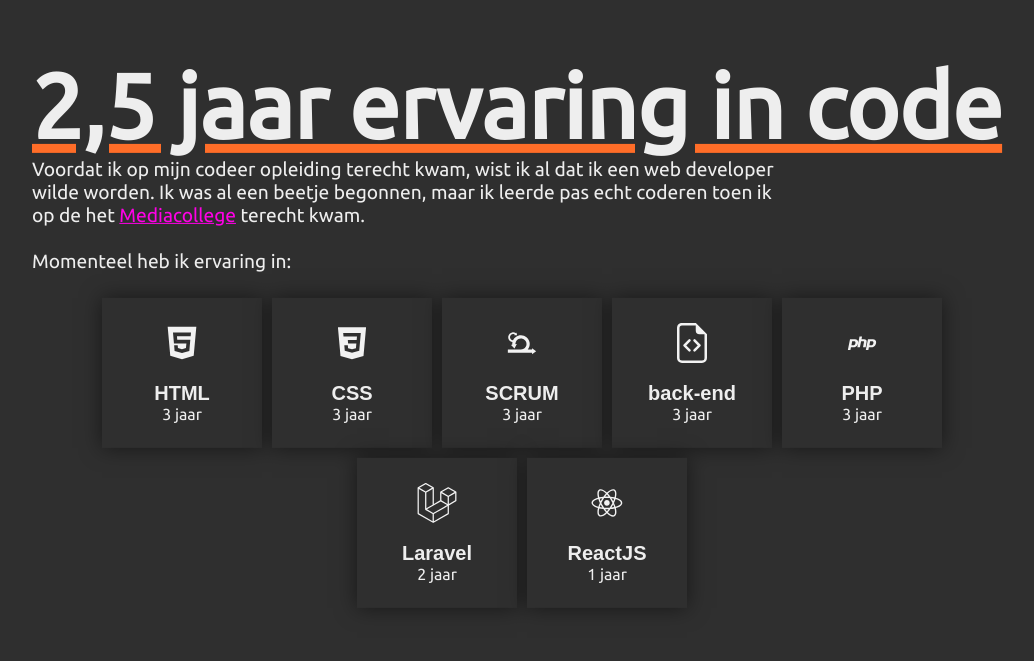
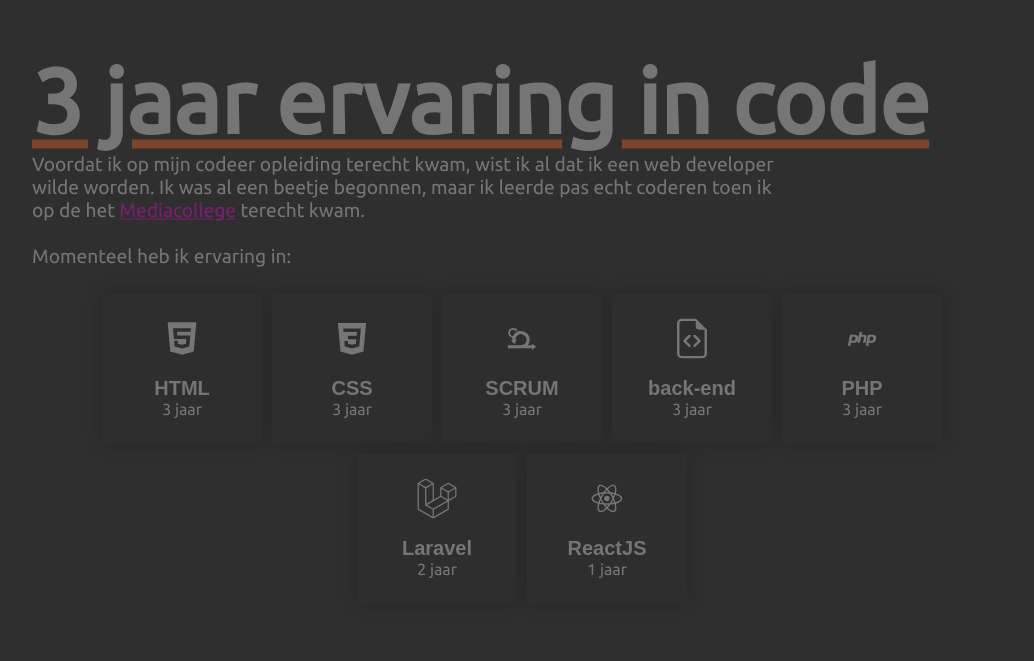
Before and after one commit to RaphaelRebel/Portfolio4, a React (Create React App) app: page / in a window 1280 px wide. Shown: the part 2759-3420 px from the top of the page, without its empty margins (118-1152 px from the left). Built offline with nearby package versions, Linux system fonts and the light colour scheme.

Commit message:
Removed made section and made year dynamic

```diff
--- a/src/App.js
+++ b/src/App.js
@@ -34,6 +34,8 @@ class App extends React.Component{
       "Web-development"
   ]
 
+  const timeCode = new Date().getFullYear() - 2020;
+
   const textSlideToBeRendered = textSlideArray.map(textSlide => {
    return( <TextSlide key={textSlide} TextSlide={textSlide} /> )
   })
@@ -52,13 +54,13 @@ class App extends React.Component{
        <SectionAnimated >
         <ProjectPage />
        </SectionAnimated>
-      <SectionAnimated title="2,5 jaar ervaring in code">
+      <SectionAnimated title={`${timeCode} jaar ervaring in code`}>
          <Experience />
       </SectionAnimated>
-
+{/*
       <SectionAnimated title="Hoe is deze website gemaakt?" >
         <Made />
-      </SectionAnimated>
+      </SectionAnimated> */}
 
       <SectionAnimated title="Contact">
         <Mail />
```
